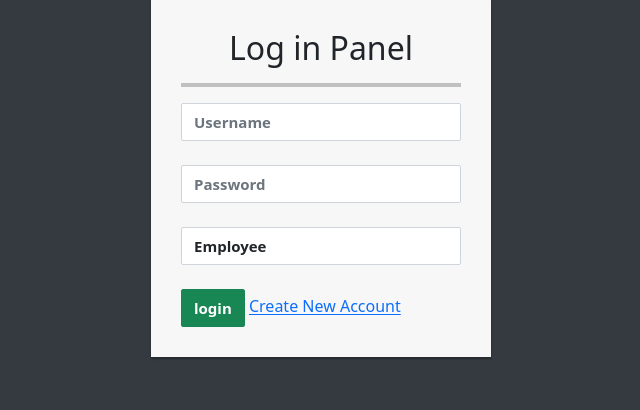
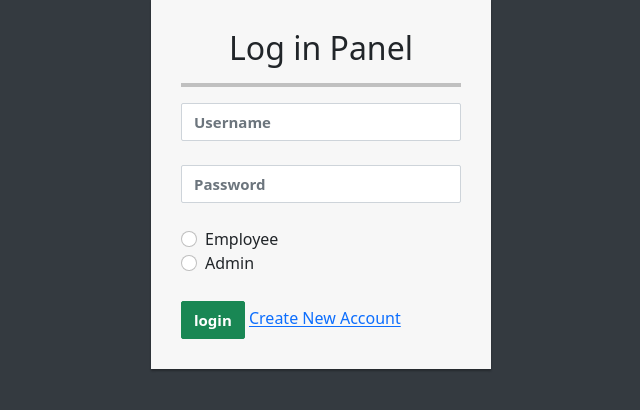
Before and after one commit to kaderabdul79/employee_management, a PHP site: page /views/signin.php in a window 1280 px wide. Shown: the part 159-569 px from the top of the page, without its empty margins (319-959 px from the left). Run offline with PHP 8.4, Linux system fonts and the light colour scheme.

Commit message:
successfully put value in session and validate value when user try to login

```diff
--- a/employee/views/signin.php
+++ b/employee/views/signin.php
@@ -34,11 +34,15 @@
         <div class="form-group">
             <input type="password" class="form-control" placeholder="Password" name="password">
         </div><br>
-        <div class="form-group">
-            <select name="accountType" class="form-control">
-            	<option value="employee">Employee</option>
-            	<option value="admin">Admin</option>
-            </select>
+        <div class="form-check">
+            <input class="form-check-input" type="radio" name="accounttype" value="employee" id="Radio1">
+            <label class="form-check-label" for="Radio1">
+                Employee
+            </label><br>
+            <input class="form-check-input" type="radio" name="accounttype" value="admin" id="Radio2">
+            <label class="form-check-label" for="Radio2">
+                Admin
+            </label>
         </div><br>
         <div class="form-group">
             <input type="submit" value="login" name="login" class="btn btn-success">
```
Also changed, not shown: employee/views/loginCheck.php (+9 -2 lines), employee/views/signupCheck.php (+18 -2 lines).
